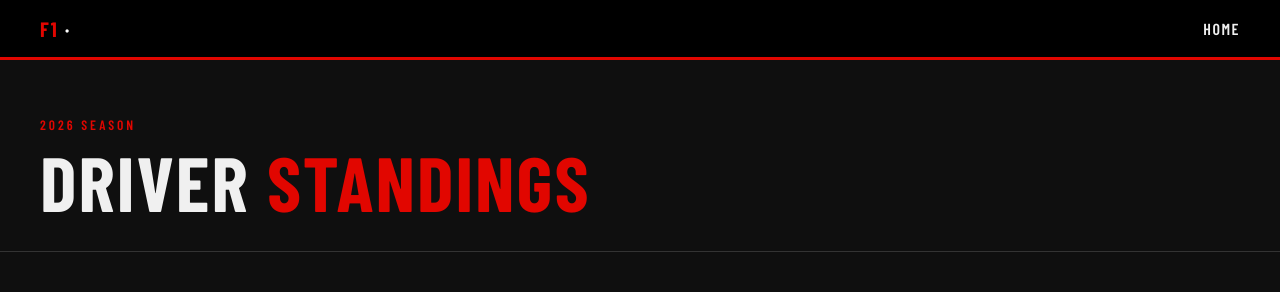
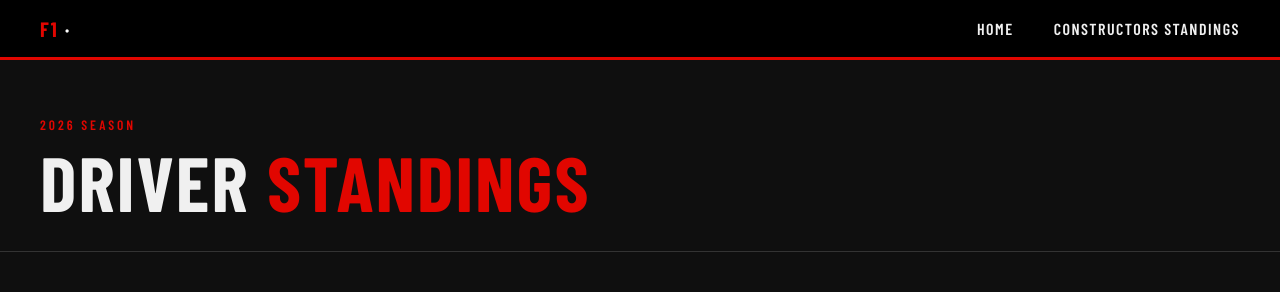
Before and after one commit to daniel-234/f1-race-analytics, a FastAPI app: page /standings/drivers in a window 1280 px wide. Shown: the top 292 px of the page. Run offline with FastAPI, Linux system fonts and the light colour scheme; data that the repository does not hold is empty; some web fonts are replaced.

Commit message:
feat: cross-link drivers and constructors standings pages (Refs #54)

```diff
--- a/src/f1_race_analytics/templates/constructors_standings.html
+++ b/src/f1_race_analytics/templates/constructors_standings.html
@@ -13,6 +13,7 @@
     <div class="nav-logo">F1<span> ·</span></div>
     <ul class="nav-links">
       <li><a href="/">Home</a></li>
+      <li><a href="/standings/drivers">Drivers standings</a></li>
     </ul>
   </nav>
 
--- a/src/f1_race_analytics/templates/drivers_standings.html
+++ b/src/f1_race_analytics/templates/drivers_standings.html
@@ -13,6 +13,7 @@
     <div class="nav-logo">F1<span> ·</span></div>
     <ul class="nav-links">
       <li><a href="/">Home</a></li>
+      <li><a href="/standings/constructors">Constructors standings</a></li>
     </ul>
   </nav>
 
```
